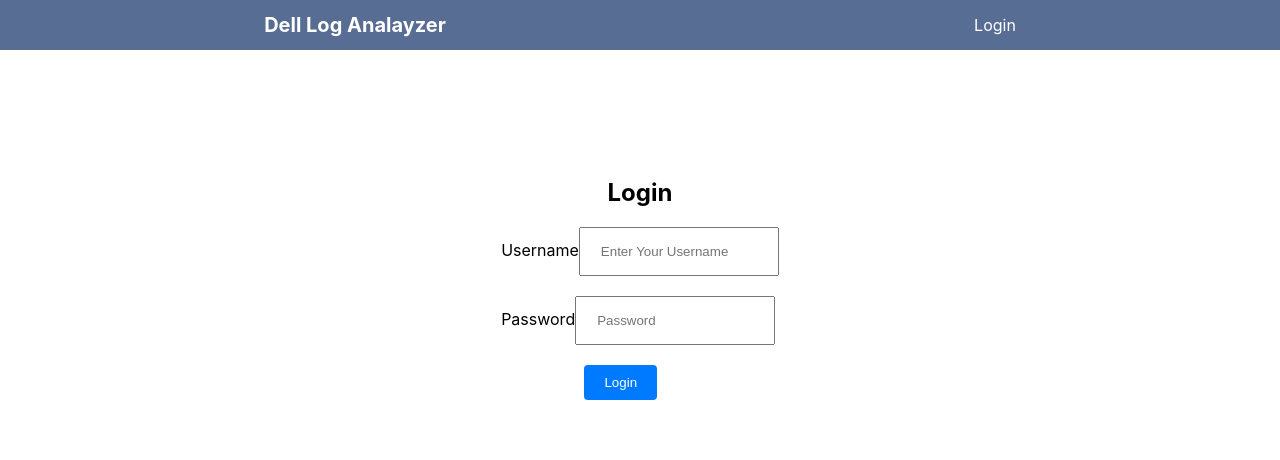
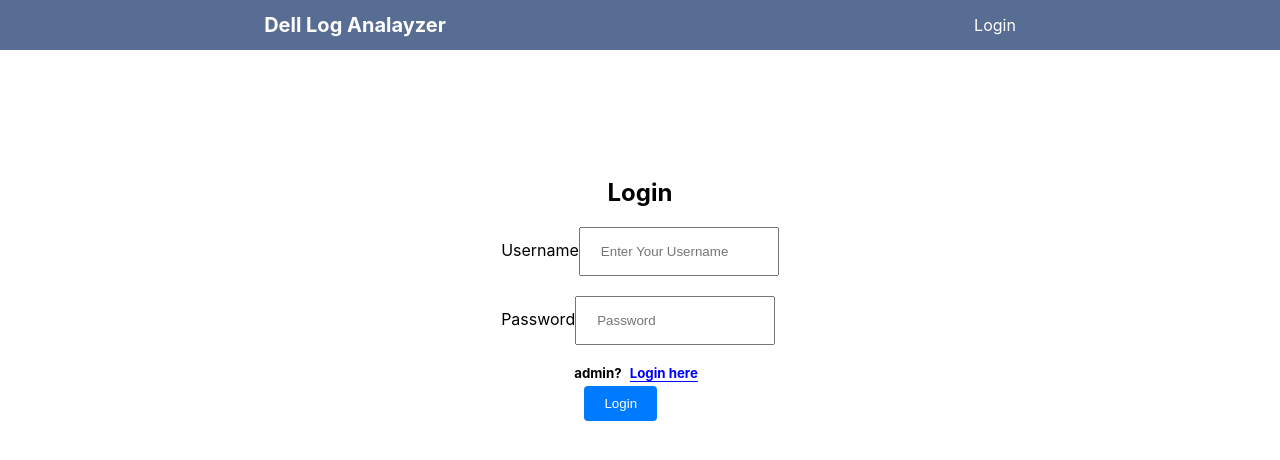
Before and after one commit to MustafaShama98/FrontEnd-Login, a React (Create React App) app: page /login in a window 1280 px wide. Shown: the top 460 px of the page. Built offline with nearby package versions, Linux system fonts and the light colour scheme; no server answers.

Commit message:
admin login at userlogin

```diff
--- a/src/pages/ForgetPass.js
+++ b/src/pages/ForgetPass.js
@@ -35,7 +35,7 @@
         </div>
         <button type="submit">Submit</button>
       </form>
-      {message && <p>{message}</p>}
+      {message && <p style={{ color: 'green' }}>{message}</p>}
       {error && <p style={{ color: 'red' }}>{error}</p>}
     </div>
   );
--- a/src/pages/Login.js
+++ b/src/pages/Login.js
@@ -129,20 +129,15 @@
               <button className="submit" onClick={submit}>
                 Login
               </button>
-              <Link className="link" to="../forgotPassword">
+              <Link className="link" to="../forgotPassword" style={{
+                margin: "0.5rem",
+                textDecoration: "none",
+                color: 'blue',
+                borderBottom: "1px solid blue"
+              }}>
                 Forgot Password?
               </Link>
-              <h5 style={{ textAlign: "center" }}>Not admin?
-                <Link className="link" to="../login"
-                  style={{
-                    margin: "0.5rem",
-                    textDecoration: "none",
-                    color: 'blue',
-                    borderBottom: "1px solid blue"
-                  }}>
-                  Login here
-                </Link>
-              </h5>
+
 
             </div>
           </div>
--- a/src/pages/userLogin.js
+++ b/src/pages/userLogin.js
@@ -1,9 +1,10 @@
 import React, { useState } from 'react';
 import axios from '../api/axios';
 import { useNavigate } from "react-router-dom";
+import { Link } from "react-router-dom";
 
 
-const LoginUser = ({ sendUserToApp }) => {
+const LoginUser = ({ sendUserToApp }) => {
   const [user, setUser] = useState({});
   const navigate = useNavigate();
   const [username, setUsername] = useState('');
@@ -16,7 +17,7 @@
       displayName: newData.firstName + " " + newData.lastName,
     };
     sendUserToApp(userToSend);
-  };
+  };
   const handleSubmit = async (e) => {
     e.preventDefault();
 
@@ -33,7 +34,7 @@
       // Do something with the successful response, e.g., store the token, navigate to a different route, etc.
       var role = response?.data.user.role
       var passwordChangedAt = response?.data.user.passwordChangedAt
-  console.log(passwordChangedAt)
+      console.log(passwordChangedAt)
       localStorage.setItem("userID", response?.data.user?.id);
       setUser(response?.data.user)
       handleSendUser(response?.data.user)
@@ -95,6 +96,17 @@
             placeholder='Password'
           />
         </div>
+        <h5 style={{ textAlign: "center",marginBottom: "5px" }}>admin?
+          <Link className="link" to="../admin/login"
+            style={{
+              margin: "0.5rem",
+              textDecoration: "none",
+              color: 'blue',
+              borderBottom: "1px solid blue"
+            }}>
+            Login here
+          </Link>
+        </h5>
         <button className="btn btn-info" style={{ marginLeft: "30%" }} type="submit">Login</button>
       </form>
       {error && <div>Error: {error}</div>}
```
